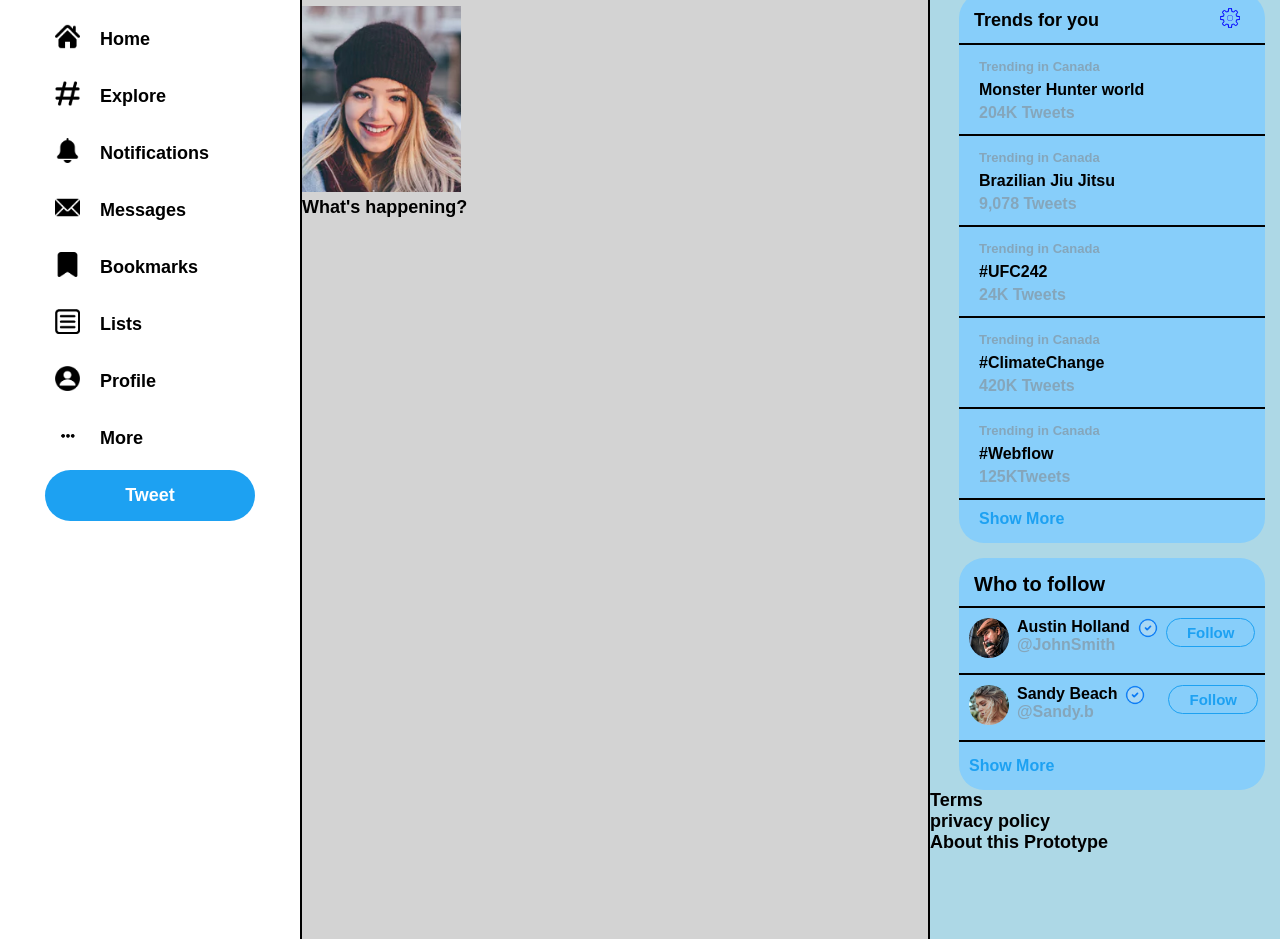
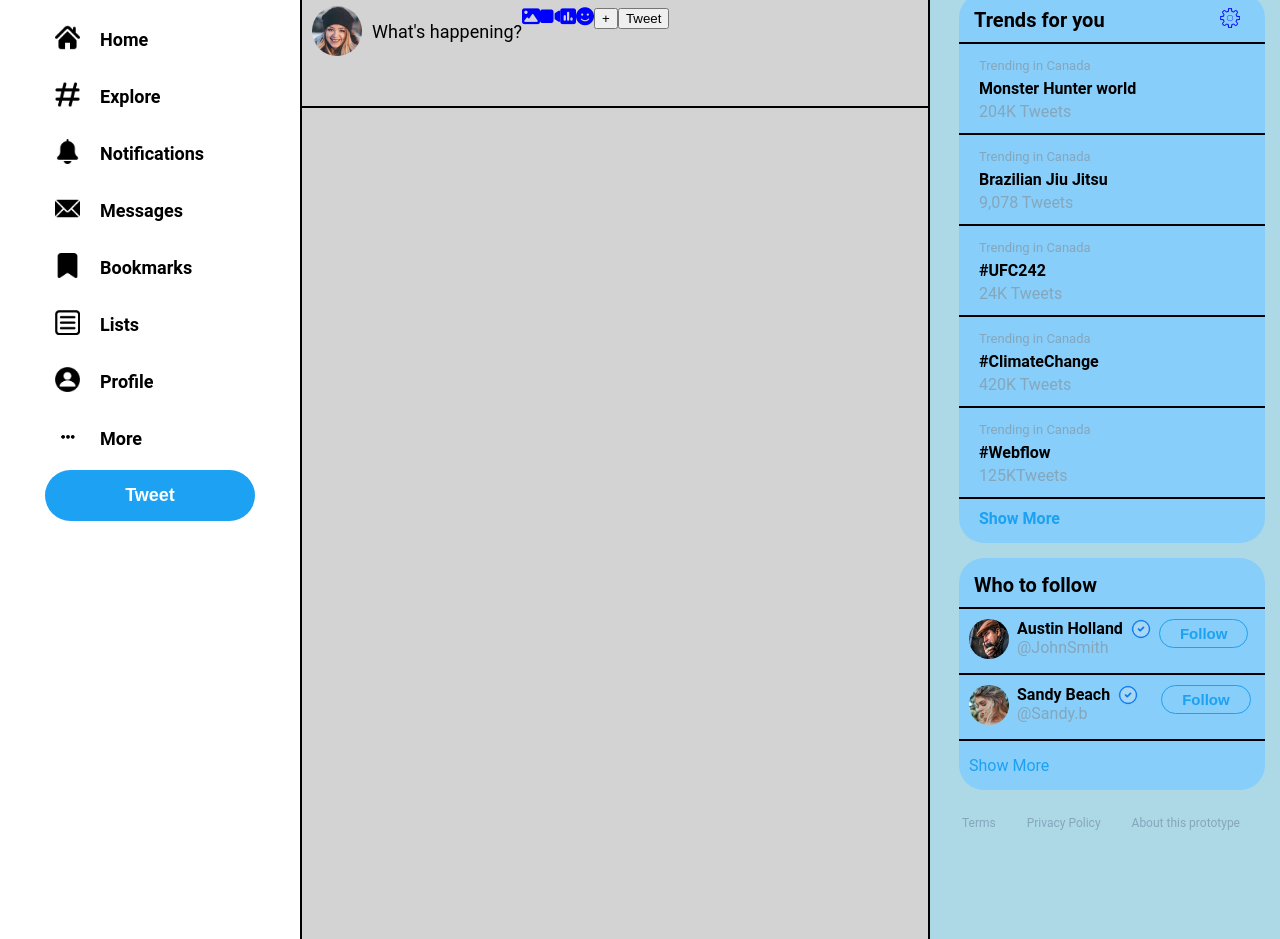
Before and after one commit to ishma2754/tweeting-website, a plain HTML site: page index.html in a window 1280 px wide. Shown: the part 66-1005 px from the top of the page. Drawn offline with Linux system fonts and the light colour scheme.

Commit message:
Add files via upload

```diff
--- a/index.html
+++ b/index.html
@@ -3,7 +3,6 @@
 <head>
 <link rel="stylesheet"    href="twitterproject.css">
 <link rel="stylesheet" href="https://cdnjs.cloudflare.com/ajax/libs/font-awesome/6.4.2/css/all.min.css" integrity="sha512-z3gLpd7yknf1YoNbCzqRKc4qyor8gaKU1qmn+CShxbuBusANI9QpRohGBreCFkKxLhei6S9CQXFEbbKuqLg0DA==" crossorigin="anonymous" referrerpolicy="no-referrer" />
-
 
 
 
@@ -73,8 +72,22 @@
 
 
     <div class="profile-area">
-      <img src="projectsidebarpics/profilepicture.png">
-      <div>What's happening?</div>
+      <div class="profile-happening">
+        <div><img class="profile-image"    src="projectsidebarpics/profilepicture.png"></div>
+        <div class="whats-happening-text">What's happening?</div>
+      </div>
+
+
+        <div class="image-icon"><i class="fa-solid fa-image"></i></div>
+        <div class="image-icon"><i class="fa-solid fa-video"></i></div>
+        <div class="image-icon"><i class="fa-solid fa-square-poll-vertical"></i></div>
+        <div class="image-icon"><i class="fa-solid fa-face-smile"></i></div>
+
+
+        <div class="profilecolumn-button"><button>+</button></div>
+        <div class="profilecolumn-button" ><button>Tweet</button></div>
+
+
     </div>
 
   </div>
@@ -164,9 +177,14 @@
         <div class="show-text">Show More</div>
        </div>
 
-      <div class="terms">Terms</div>
-      <div>privacy policy</div>
-      <div>About this Prototype</div>
+
+
+      <div class="footer">
+        <div><a class="terms" href="www.google.com">Terms</a></div>
+      <div><a class="terms" href="www.google.com">Privacy Policy</a></div>
+      <div><a class="terms" href="www.google.com">About this prototype</a></div>
+      </div>
+
 
 
 
--- a/twitterproject.css
+++ b/twitterproject.css
@@ -5,9 +5,8 @@ margin-left: 0;
 margin-right: 0;
 }
 div {
-  font-weight: bold;
   font-size: 18px;
-  font-family: arial;
+  font-family: Roboto, arial;
 }
 .layout {
   display: grid;
@@ -59,6 +58,7 @@ div {
   display: flex;
   flex-direction: column;
   gap: 7px;
+  font-weight: bold;
 }
 .sidebar-link1
 { display: flex;
@@ -149,7 +149,57 @@ div {
   position: sticky;
   top: 0;
   border-bottom: 2px black solid;
+  font-weight: bold;
 }
+.image-icon{
+  color: blue;
+}
+.profile-image {
+  width: 50px;
+  height: 50px;
+  border-radius: 60px;
+  object-fit: cover;
+  margin-left: 10px;
+}
+.profile-area {
+  display: flex;
+  height: 100px;
+  border-bottom: 2px black solid;
+  width: 100%;
+}
+.profile-happening {
+  display: flex;
+  flex-direction: row;
+  gap: 10px;
+
+}
+.whats-happening-text {
+  padding-top: 15px;
+}
+
+
+
+
+
+
+
+
+
+
+
+
+
+
+
+
+
+
+
+
+
+
+
+
 .rightside-container{
   background-color: lightblue;
 }
@@ -219,8 +269,9 @@ div {
   top: -44%;
 }
 
-.trendtext {
+.trendstext {
   font-size: 20px;
+  font-weight: bold;
 }
 .settings-icon{
   width: 20px;
@@ -229,9 +280,11 @@ div {
 .Canada {
   font-size: 13px;
   color: rgb(133, 166, 187);
+
 }
 .mid-line {
   font-size: 16px;
+  font-weight: bold;
 }
 .numbers-tweets {
   color: rgb(133, 166, 187);
@@ -273,6 +326,8 @@ span{
   padding-top: 15px;
   padding-bottom: 15px ;
   margin-top: 15px;
+  position: sticky;
+  top: 300px
 }
 .who-to-follow-column{
   display: flex;
@@ -297,6 +352,10 @@ span{
 .who-to-follow-column:hover {
   background-color: lightgreen;
   cursor: pointer;
+}
+.trends-container{
+ font-size: 20px;
+ font-weight: bold;
 }
 
 .flexcontent2{
@@ -335,3 +394,25 @@ span{
   padding-top: 15px;
   padding-left: 10px;
 }
+.footer {
+ display: flex;
+ flex-direction: row;
+ justify-content: space-between;
+ margin-left: 32px;
+ margin-right: 40px;
+ margin-top: 20px;
+ position: sticky;
+ top: 550px;
+
+}
+
+.terms{
+  text-decoration:none ;
+  font-size: 12px;
+  font-style: lighter;
+  color:rgb(133, 166, 187) ;
+}
+.terms:hover{
+  text-decoration: underline;
+  cursor: pointer;
+}
```
